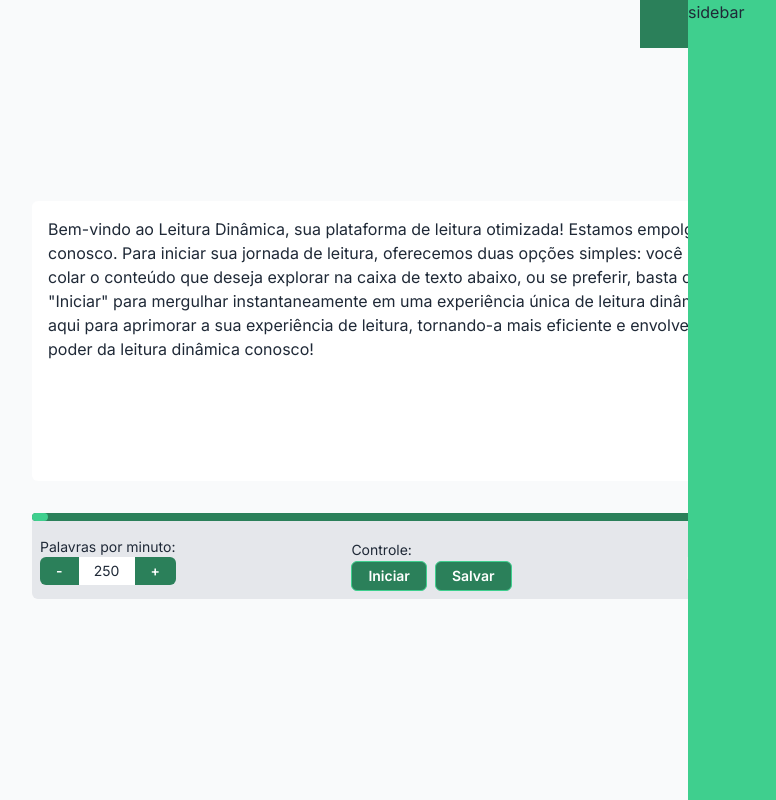
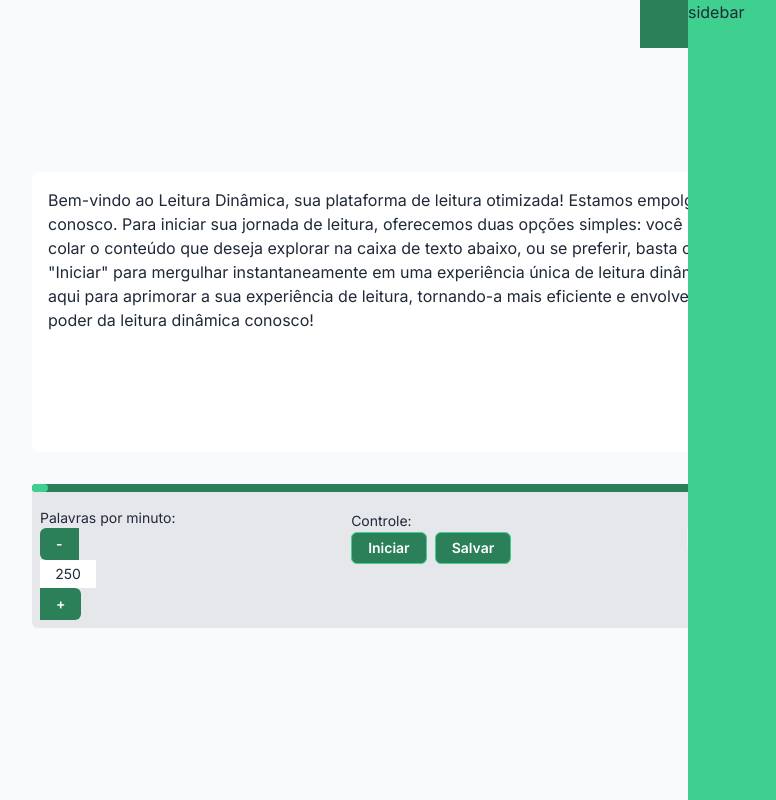
Before and after one commit to srdmatheus/leitura-dinamica, a Next.js app: page / in a window 1280 px wide. Shown: the whole page, without its empty margins (208-984 px from the left). Built offline with nearby package versions, Linux system fonts and the light colour scheme.

Commit message:
style: change sizes & focus

```diff
--- a/src/components/ui/button.tsx
+++ b/src/components/ui/button.tsx
@@ -9,7 +9,7 @@ export const Button = ({ children, className, ...props }: ButtonProps) => {
   return (
     <button
       className={cn(
-        'rounded-md border border-brand bg-brand-button px-4 py-1 text-sm font-semibold text-white outline-none ring-brand transition hover:bg-brand-button/80 focus:ring-2',
+        'flex min-h-[2rem] items-center justify-center gap-2 rounded-md border border-brand bg-brand-button px-4 py-1 text-sm font-semibold text-white outline-none ring-brand transition hover:bg-brand-button/80 focus-visible:ring-2',
         className
       )}
       {...props}
```
